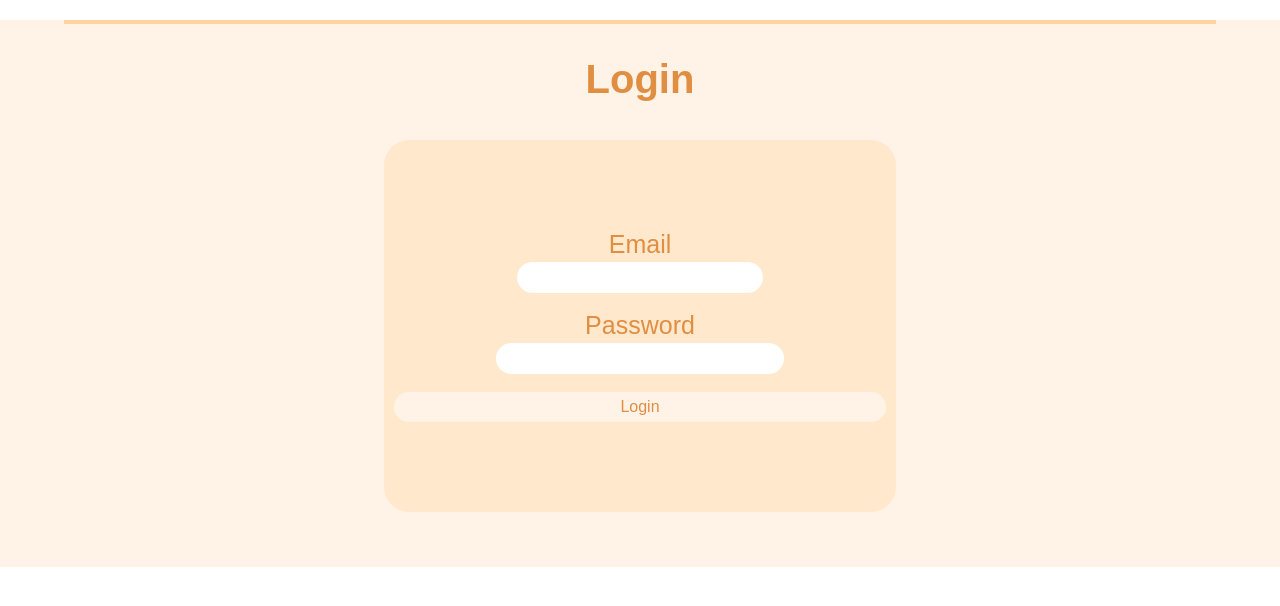
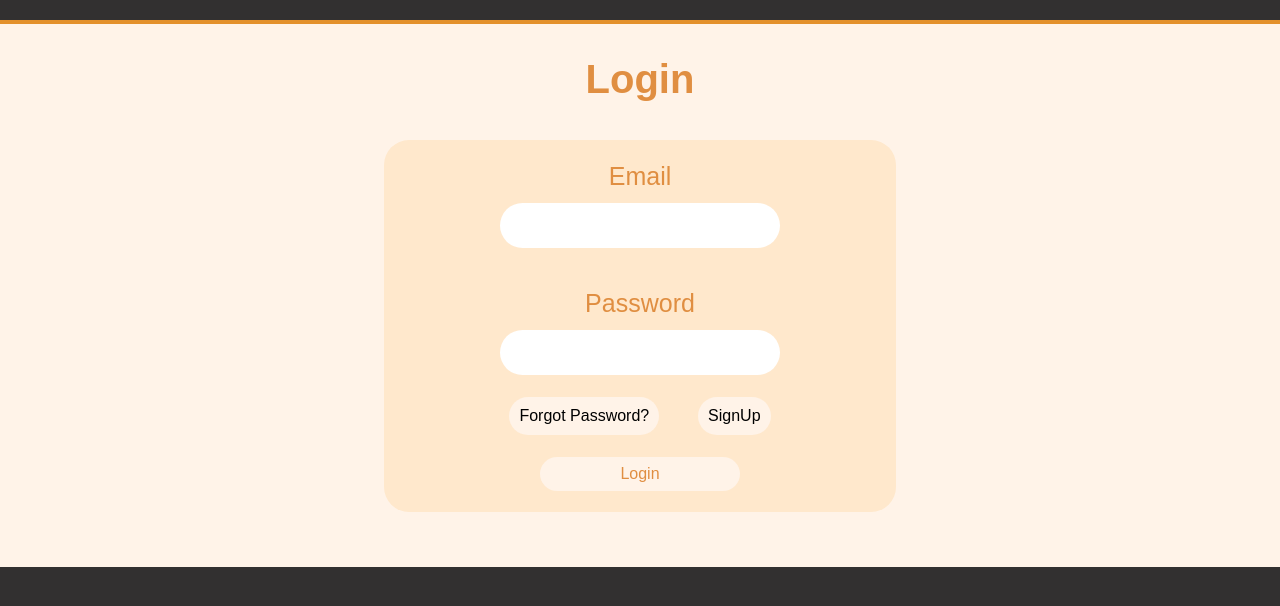
Before and after one commit to Piyush-Rajendra/Get-the-Show, a React (Create React App) app: page / in a window 1280 px wide. Shown: the top 606 px of the page. Built offline with nearby package versions, Linux system fonts and the light colour scheme.

Commit message:
Did changes to login, forgot, and register page

```diff
--- a/src/App.js
+++ b/src/App.js
@@ -1,7 +1,9 @@
 import logo from './logo.svg';
 import './App.css';
 import { BrowserRouter as Router, Routes, Route } from 'react-router-dom';
-import Login from './components/Login';
+import Login from './components/LoginRegister/Login';
+import Register from './components/LoginRegister/Register';
+import Forgot from './components/LoginRegister/Forgot';
 
 function App() {
   return (
@@ -10,6 +12,8 @@ function App() {
         <Routes>
           {/* Route for the home page when not authenticated */}
           <Route exact path='/' element={<Login />} />
+          <Route path='/register' element={<Register/>} />
+          <Route path='/forgot' element={<Forgot/>} />
 
         </Routes>
       </div>
--- /dev/null
+++ b/src/components/LoginRegister/Forgot.js
@@ -0,0 +1,40 @@
+import React from "react";
+import './../css/LoginRegister/Register.css';
+import {useState } from 'react';
+
+//import UserContext from "./context/UserContext";
+
+const Forgot = () => {
+
+   const [displayText, setDisplayText] = useState('Please enter your email and we will send a password change.');
+
+    const handleClick = () => {
+        setDisplayText('Thank you! The email should be send to your inbox!');
+    };
+
+    return (
+    <div class = "background">
+          <hr></hr>
+          <h2 class="register">Forgot Password</h2>
+        <div className="center">
+        <div class="formcontainer">
+          <form className ="forms">
+          <h3>{displayText}</h3>
+            <label class="forms-label">
+              Email
+              <input class="forms-input"
+                type="email"
+                name="email"
+                required
+              />
+            </label>
+            <br />
+            <button onClick={handleClick} className="register-button">Confirm</button>
+          </form>
+      </div>
+      </div>
+    </div>
+    )
+  }
+
+  export default Forgot;
--- a/src/components/Login.js
+++ b/src/components/LoginRegister/Login.js
@@ -1,6 +1,6 @@
 import React, { useContext } from "react";
 import { useState } from "react";
-import './css/Login.css';
+import './../css/LoginRegister/Login.css';
 import { Link, useNavigate } from 'react-router-dom';
 import axios from "axios";
 
@@ -58,6 +58,7 @@ const Login = () => {
           <form className ="forms">
             <label class="forms-label">
               Email
+            </label>
               <input class="forms-input"
                 type="email"
                 name="email"
@@ -65,10 +66,10 @@ const Login = () => {
                 onChange={handleChange}
                 required
               />
-            </label>
-            <br />
+            <br/>
             <label class="forms-label">
               Password
+            </label>
               <input
                 type="password"
                 name="password"
@@ -77,8 +78,10 @@ const Login = () => {
                 required
                 class="forms-input"
               />
-            </label>
-            <br />
+            <div className="forgot-register-Buttons">
+              <Link to='/forgot'><button class="forgot-Button">Forgot Password?</button></Link>
+              <Link to='/register'><button class="signUp-ButtonLogin">SignUp</button></Link>
+            </div>
             <button type="submit" className="register-button">Login</button>
           </form>
       </div>
--- a/src/components/Register.js
+++ b/src/components/LoginRegister/Register.js
@@ -1,10 +1,9 @@
 import React from "react";
 import { useState, useContext } from "react";
-import './css/Register.css';
+import './../css/LoginRegister/Register.css';
 import { Link, useNavigate } from 'react-router-dom';
-import burningHospital from './images/burning-hospital.png';
 import axios from "axios";
-import UserContext from "./context/UserContext";
+//import UserContext from "./context/UserContext";
 
 const Register = () => {
     const [formData, setFormData] = useState({
@@ -16,7 +15,7 @@ const Register = () => {
     const [loading, setLoading] = useState(false);
     const navigate = useNavigate();
 
-    const { setUserData } = useContext(UserContext);
+//    const { setUserData } = useContext(UserContext);
 
     const handleChange = (e) => {
       setFormData({
@@ -33,10 +32,12 @@ const Register = () => {
         const newUser = formData;
         await axios.post("http://localhost:4000/api/users/signup/", newUser);
         const loginRes = await axios.post("http://localhost:4000/api/users/login", formData);
+/**
         setUserData({
           token: loginRes.data.token,
           user: loginRes.data.user,
         });
+ */
         localStorage.setItem("auth-token", loginRes.data.token);
         setLoading(false);
         navigate('/');
@@ -53,7 +54,6 @@ const Register = () => {
     <div class = "background">
           <div class="outer">
             <div class="logo">
-                <img src={burningHospital} alt="Burning Hospital" width='130px'/>
                 <h1 class="logo"><span style={{ color: '#FF6056' }}>HOT</span>SPITALS</h1>
             </div>
           </div>
--- a/src/components/css/Login.css
+++ b/src/components/css/LoginRegister/Login.css
@@ -1,6 +1,7 @@
 body {
     margin: 0;
     padding: 0;
+    background-color: #323030;
 }
 
 .background {
@@ -23,9 +24,9 @@ body {
 
 hr {
     height: 4px;
-    width: 90%;
+    width: 100%;
     margin: 20px auto;
-    background-color: #FFD4A1;
+    background-color: #e3902b;
     border: none;
 }
 
@@ -46,7 +47,7 @@ hr {
 .forms {
     display: flex;
     flex-direction: column;
-    justify-content: center;
+    justify-content: space-evenly;
     align-items: center;
     background-color: #FFE8CC;
     padding: 10px;
@@ -64,16 +65,18 @@ hr {
 
 .forms-input {
     border: none;
-    padding: 8px;
+    padding: 15px;
     border-radius: 25px;
     background-color: white;
-    width: 90%;
+    width: 100%;
+    max-width: 250px;
     max-height: 35px;
 }
 
 .register-button {
     box-sizing: border-box;
     width: 100%;
+    max-width: 200px;
     padding: 6px;
     font-size: 16px;
     border-radius: 25px;
@@ -82,6 +85,56 @@ hr {
     border: none;
     cursor: pointer;
     transition: background-color 0.3s ease;
+    font-family: Judson, sans-serif;
+    padding: 8px 16px;
+    &:hover {
+        background-color: #d2b48c;
+    }
+}
+
+.forgot-register-Buttons {
+    display: flex;
+    flex-direction: row;
+    margin: 10px;
+    max-width: 300px;
+    width: 100%;
+    justify-content: space-around;
+    font-family: Judson, sans-serif;
+}
+
+.signUp-ButtonLogin {
+    box-sizing: border-box;
+    width: 100%;
+    max-width: 200px;
+    padding: 10px;
+    font-size: 16px;
+    border-radius: 25px;
+    background-color: #FFF3E8;
+    color: #000000;
+    border: none;
+    cursor: pointer;
+    transition: background-color 0.3s ease;
+    font-weight: 500;
+    font-family: Judson, sans-serif;
+    &:hover {
+        background-color: #d2b48c;
+    }
+}
+
+.forgot-Button {
+    box-sizing: border-box;
+    width: 100%;
+    max-width: 200px;
+    padding: 10px;
+    font-size: 16px;
+    border-radius: 25px;
+    background-color: #FFF3E8;
+    color: #000000;
+    border: none;
+    cursor: pointer;
+    transition: background-color 0.3s ease;
+    font-weight: 500;
+    font-family: Judson, sans-serif;
     &:hover {
         background-color: #d2b48c;
     }
@@ -92,8 +145,3 @@ hr {
     justify-content: center;
     align-items: center;
 }
-
-button {
-    font-family: Judson, sans-serif;
-    padding: 8px 16px;
-}
--- a/src/components/css/Register.css
+++ /dev/null
@@ -1,94 +0,0 @@
-body {
-    margin: 0;
-    padding: 0;
-}
-
-.background {
-    background-color: #FFF3E8;
-    font-family: Judson, sans-serif;
-}
-
-.logo {
-    display: flex;
-    align-items: center;
-}
-
-.outer {
-    display: flex;
-    justify-content: center;
-    align-items: center;
-    margin-right: 90px;
-    padding: 0px;
-  }
-
-hr {
-    height: 4px;
-    width: 90%;
-    margin: 20px auto;
-    background-color: #FFD4A1;
-    border: none;
-}
-
-.register {
-    color: #E08E41;
-    text-align: center;
-    font-size: 40px;
-}
-
-.formcontainer {
-    display: flex;
-    justify-content: center;
-    align-items: center;
-    margin: 5px;
-    width: 40%;
-}
-
-.forms {
-    display: flex;
-    flex-direction: column;
-    justify-content: center;
-    align-items: center;
-    background-color: #FFE8CC;
-    padding: 10px;
-    margin-bottom: 50px;
-    border-radius: 25px;
-    width: 100%;
-    height: 44vh;
-}
-
-.forms-label {
-    font-size: 25px;
-    text-align: center;
-    color: #E08E41;
-}
-
-.forms-input {
-    border: none;
-    padding: 8px;
-    border-radius: 25px;
-    background-color: white;
-    width: 90%;
-    max-height: 35px;
-}
-
-.register-button {
-    box-sizing: border-box;
-    width: 100%;
-    padding: 6px;
-    font-size: 16px;
-    border-radius: 25px;
-    background-color: #FFF3E8;
-    color: #E08E41;
-    border: none;
-    cursor: pointer;
-    transition: background-color 0.3s ease;
-    &:hover {
-        background-color: #d2b48c;
-    }
-}
-
-.center {
-    display: flex;
-    justify-content: center;
-    align-items: center;
-}
```
Also changed, not shown: src/components/LoginRegister/confirmForgot.js (added), src/components/css/LoginRegister/Forgot.css (added), src/components/css/LoginRegister/Register.css (added).
